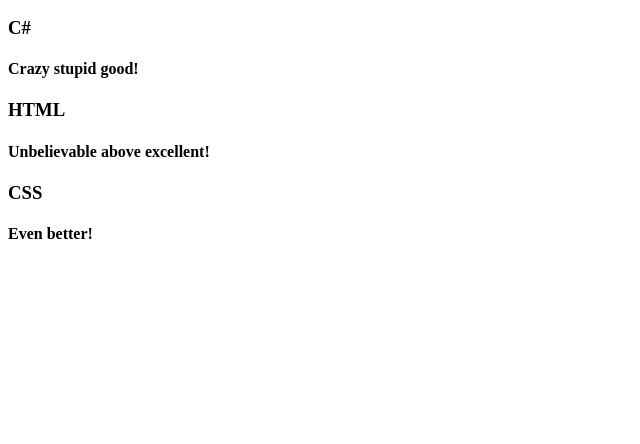
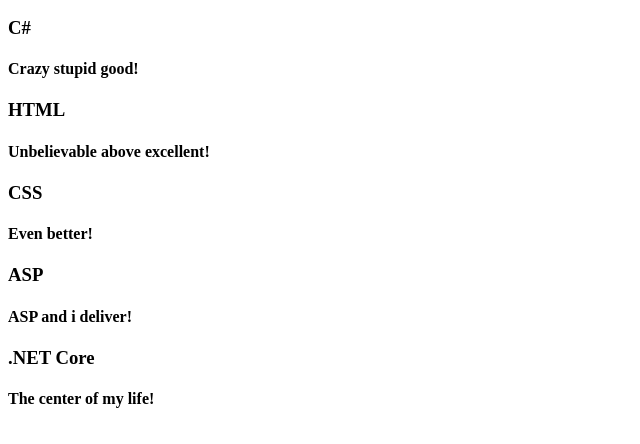
Before and after one commit to antoni0caldeira/html.net, a plain HTML site: page index.html in a window 1280 px wide. Shown: the part 110-554 px from the top of the page, without its empty margins (0-640 px from the left). Drawn offline with Linux system fonts and the light colour scheme.

Commit message:
Adicão de mais cabeçalhos

```diff
--- a/index.html
+++ b/index.html
@@ -16,5 +16,10 @@
     <h4>Unbelievable above excellent!</h4>
     <h3>CSS</h3>
     <h4>Even better!</h4>
+    <h3>ASP</h3>
+    <h4>ASP and i deliver!</h4>
+    <h3>.NET Core</h3>
+    <h4>The center of my life!</h4>
+
 </body>
 </html>
```
